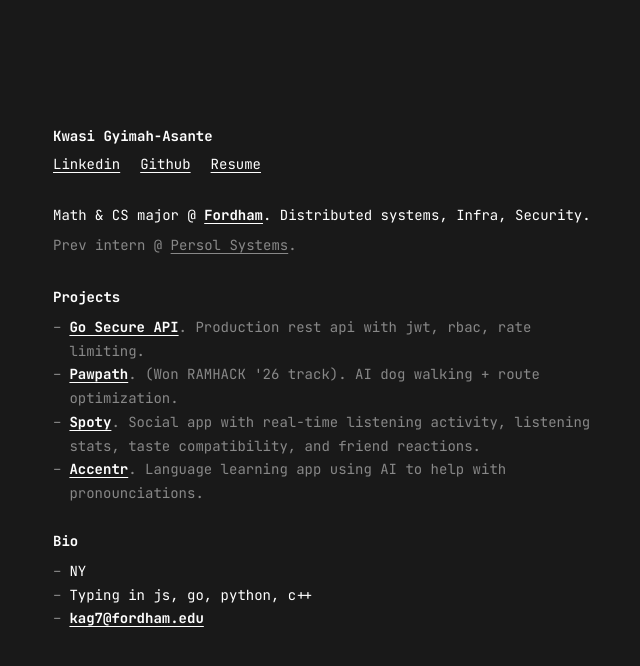
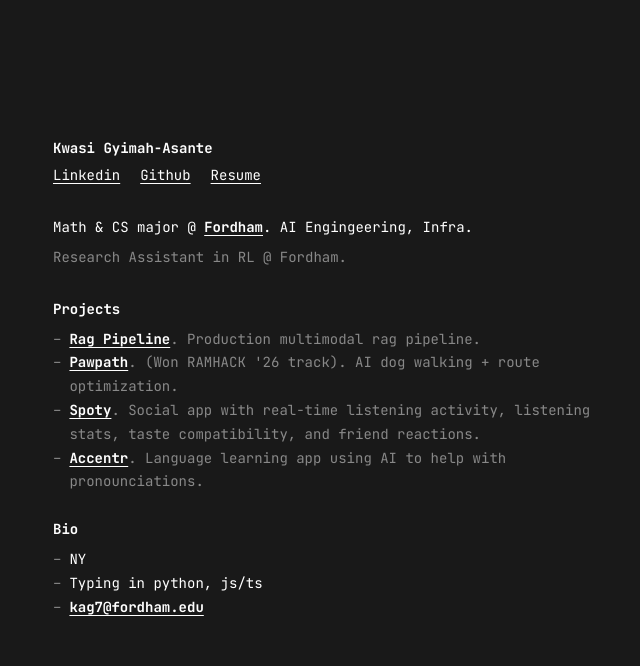
Before and after one commit to kwasiga/kwasiga-v2.com, a React (Vite) app: page / in a window 1280 px wide. Shown: the top 666 px of the page, without its empty margins (307-947 px from the left). Built offline with nearby package versions, Linux system fonts and the light colour scheme.

Commit message:
updating website

```diff
--- a/src/App.tsx
+++ b/src/App.tsx
@@ -13,10 +13,10 @@ export default function App() {
       </div>
 
       <p className="bio">
-        Math & CS major @ <a href="https://fordham.edu" target="_blank" rel="noopener noreferrer">Fordham</a>. Distributed systems, Infra, Security.
+        Math & CS major @ <a href="https://fordham.edu" target="_blank" rel="noopener noreferrer">Fordham</a>. AI Engingeering, Infra.
       </p>
       <p className="bio-muted">
-        Prev intern @ <a href="https://www.persol.com.gh" target="_blank" rel="noopener noreferrer">Persol Systems</a>.
+        Research Assistant in RL @ Fordham.
       </p>
 
       <div className="section">
@@ -24,8 +24,8 @@ export default function App() {
         <div className="item">
           <span className="item-dash">–</span>
           <span>
-            <a href="https://github.com/kwasiga/secure-api" target="_blank" rel="noopener noreferrer">Go Secure API</a>
-            <span className="item-desc">. Production rest api with jwt, rbac, rate limiting.</span>
+            <a href="https://github.com/kwasiga/rag-pipeline" target="_blank" rel="noopener noreferrer">Rag Pipeline</a>
+            <span className="item-desc">. Production multimodal rag pipeline.</span>
           </span>
         </div>
         <div className="item">
@@ -60,7 +60,7 @@ export default function App() {
         </div>
         <div className="item">
           <span className="item-dash">–</span>
-          <span>Typing in js, go, python, c++</span>
+          <span>Typing in python, js/ts</span>
         </div>
         <div className="item">
           <span className="item-dash">–</span>
```
Also changed, not shown: 1 other file (tests, documents, lock files or other folders).
